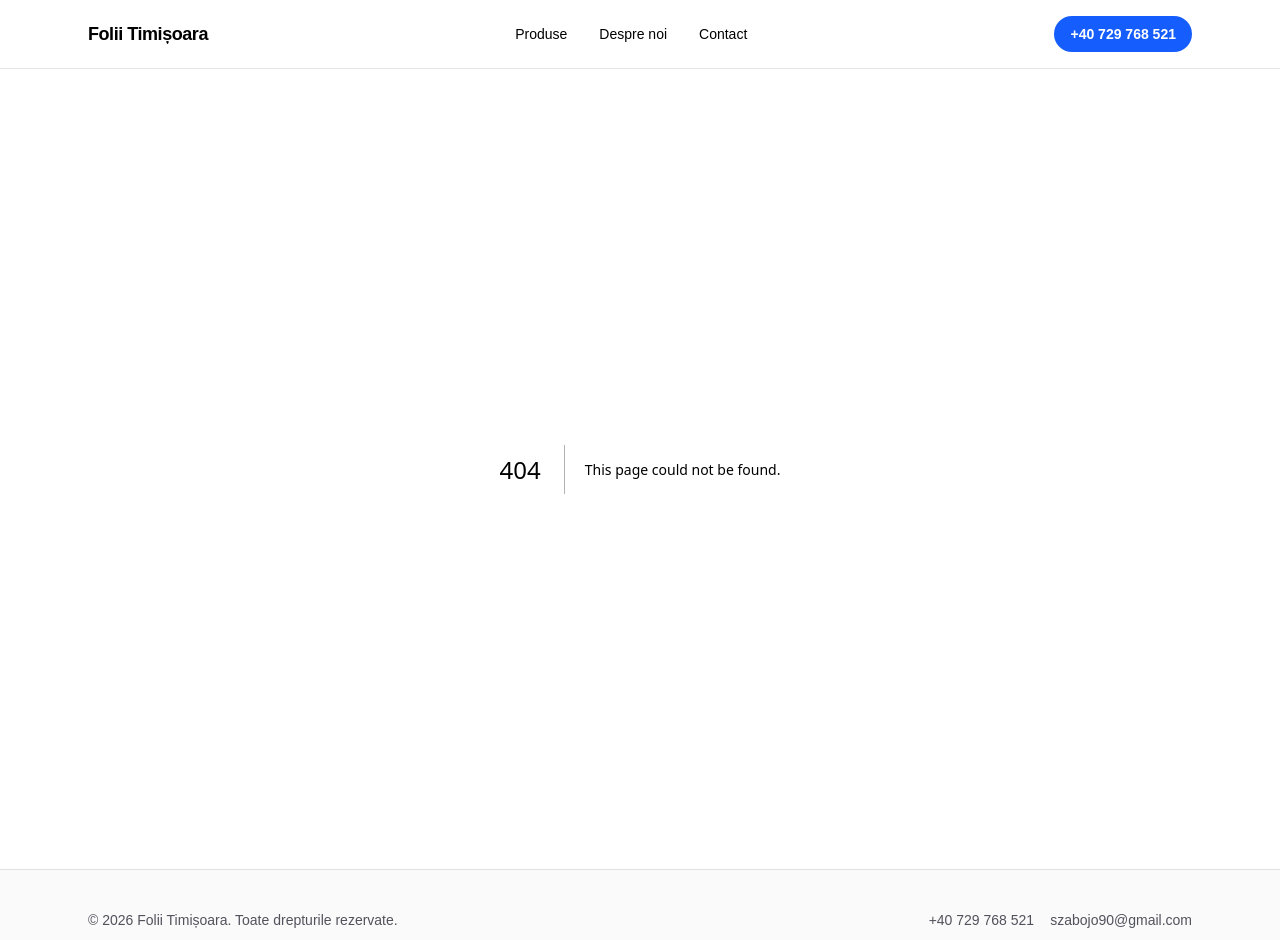
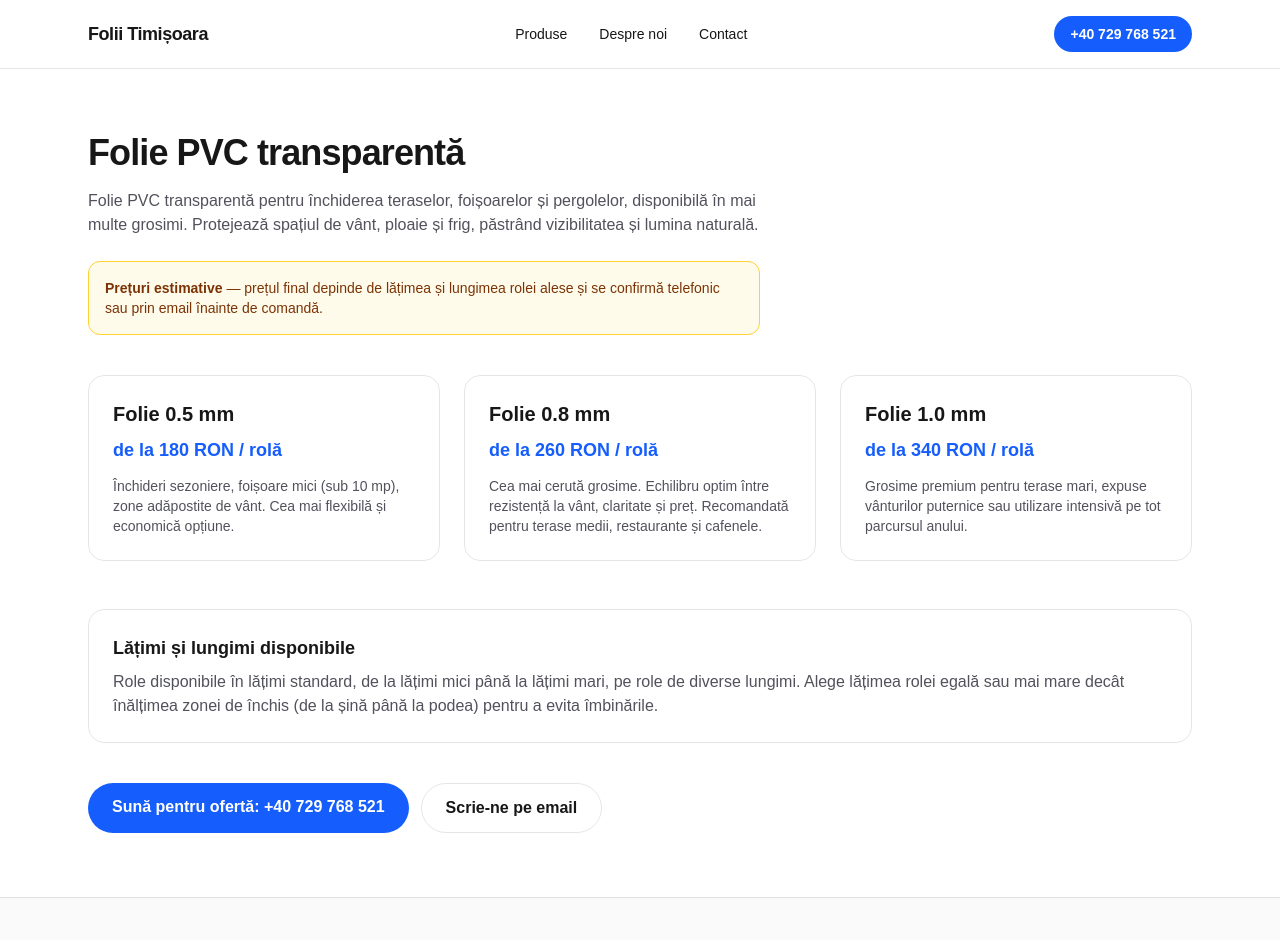
Before and after one commit to santoby13-dev/folii-timisoara, a Next.js app: page /produse/folie-pvc-transparenta in a window 1280 px wide. Before the commit this address had no page. Shown: the top 940 px of the page. Built offline with nearby package versions, Linux system fonts and the light colour scheme.

Commit message:
Add folie PVC transparenta category page with thickness variants and estimated pricing

```diff
--- a/app/page.tsx
+++ b/app/page.tsx
@@ -1,25 +1,12 @@
+import Link from "next/link";
 import { siteConfig } from "@/lib/site-config";
 
 const products = [
   {
     title: "Folie PVC transparentă",
     description:
-      "Folie PVC de înaltă claritate, rezistentă la intemperii, pentru închiderea teraselor și pergolelor.",
-  },
-  {
-    title: "Rulouri PVC cu ghidaje",
-    description:
-      "Sisteme de rulouri transparente pe ghidaje, ușor de manevrat, pentru protecție rapidă împotriva vântului și ploii.",
-  },
-  {
-    title: "Confecții metalice",
-    description:
-      "Structuri metalice personalizate pentru susținerea foliei, adaptate dimensiunilor terasei tale.",
-  },
-  {
-    title: "Montaj profesional",
-    description:
-      "Echipă de montaj cu experiență, măsurători la fața locului și instalare rapidă în Timișoara și împrejurimi.",
+      "Folie PVC de înaltă claritate, rezistentă la intemperii, disponibilă în grosimi de 0.5mm, 0.8mm și 1.0mm, pentru închiderea teraselor și pergolelor.",
+    href: "/produse/folie-pvc-transparenta",
   },
 ];
 
@@ -67,15 +54,19 @@ export default function Home() {
           </h2>
           <div className="mt-10 grid gap-6 sm:grid-cols-2">
             {products.map((product) => (
-              <div
+              <Link
                 key={product.title}
-                className="rounded-2xl border border-black/10 p-6 dark:border-white/10"
+                href={product.href}
+                className="rounded-2xl border border-black/10 p-6 transition-colors hover:border-blue-600 dark:border-white/10 dark:hover:border-blue-500"
               >
                 <h3 className="text-lg font-semibold">{product.title}</h3>
                 <p className="mt-2 text-zinc-600 dark:text-zinc-400">
                   {product.description}
                 </p>
-              </div>
+                <span className="mt-4 inline-block text-sm font-semibold text-blue-600">
+                  Vezi grosimi și prețuri &rarr;
+                </span>
+              </Link>
             ))}
           </div>
         </div>
--- /dev/null
+++ b/app/produse/folie-pvc-transparenta/page.tsx
@@ -0,0 +1,91 @@
+import type { Metadata } from "next";
+import { siteConfig } from "@/lib/site-config";
+
+export const metadata: Metadata = {
+  title: "Folie PVC transparentă | Folii Timișoara",
+  description:
+    "Folie PVC transparentă pentru închidere terase, foișoare și pergole, în grosimi de 0.5mm, 0.8mm și 1.0mm.",
+};
+
+const variants = [
+  {
+    thickness: "0.5 mm",
+    price: "de la 180 RON / rolă",
+    use: "Închideri sezoniere, foișoare mici (sub 10 mp), zone adăpostite de vânt. Cea mai flexibilă și economică opțiune.",
+  },
+  {
+    thickness: "0.8 mm",
+    price: "de la 260 RON / rolă",
+    use: "Cea mai cerută grosime. Echilibru optim între rezistență la vânt, claritate și preț. Recomandată pentru terase medii, restaurante și cafenele.",
+  },
+  {
+    thickness: "1.0 mm",
+    price: "de la 340 RON / rolă",
+    use: "Grosime premium pentru terase mari, expuse vânturilor puternice sau utilizare intensivă pe tot parcursul anului.",
+  },
+];
+
+export default function FoliePvcTransparentaPage() {
+  return (
+    <div className="mx-auto max-w-6xl px-6 py-16">
+      <h1 className="text-3xl font-bold tracking-tight sm:text-4xl">
+        Folie PVC transparentă
+      </h1>
+      <p className="mt-4 max-w-2xl text-zinc-600 dark:text-zinc-400">
+        Folie PVC transparentă pentru închiderea teraselor, foișoarelor și
+        pergolelor, disponibilă în mai multe grosimi. Protejează spațiul de
+        vânt, ploaie și frig, păstrând vizibilitatea și lumina naturală.
+      </p>
+
+      <p className="mt-6 max-w-2xl rounded-xl border border-amber-300 bg-amber-50 p-4 text-sm text-amber-900 dark:border-amber-900 dark:bg-amber-950 dark:text-amber-200">
+        <strong>Prețuri estimative</strong> — prețul final depinde de lățimea
+        și lungimea rolei alese și se confirmă telefonic sau prin email
+        înainte de comandă.
+      </p>
+
+      <div className="mt-10 grid gap-6 sm:grid-cols-3">
+        {variants.map((variant) => (
+          <div
+            key={variant.thickness}
+            className="flex flex-col rounded-2xl border border-black/10 p-6 dark:border-white/10"
+          >
+            <h2 className="text-xl font-semibold">
+              Folie {variant.thickness}
+            </h2>
+            <p className="mt-2 text-lg font-semibold text-blue-600">
+              {variant.price}
+            </p>
+            <p className="mt-3 flex-1 text-sm text-zinc-600 dark:text-zinc-400">
+              {variant.use}
+            </p>
+          </div>
+        ))}
+      </div>
+
+      <div className="mt-12 rounded-2xl border border-black/10 p-6 dark:border-white/10">
+        <h2 className="text-lg font-semibold">Lățimi și lungimi disponibile</h2>
+        <p className="mt-2 text-zinc-600 dark:text-zinc-400">
+          Role disponibile în lățimi standard, de la lățimi mici până la
+          lățimi mari, pe role de diverse lungimi. Alege lățimea rolei egală
+          sau mai mare decât înălțimea zonei de închis (de la șină până la
+          podea) pentru a evita îmbinările.
+        </p>
+      </div>
+
+      <div className="mt-10 flex flex-col gap-3 sm:flex-row">
+        <a
+          href={siteConfig.phoneHref}
+          className="rounded-full bg-blue-600 px-6 py-3 text-center text-base font-semibold text-white transition-colors hover:bg-blue-700"
+        >
+          Sună pentru ofertă: {siteConfig.phone}
+        </a>
+        <a
+          href={`mailto:${siteConfig.email}`}
+          className="rounded-full border border-black/10 px-6 py-3 text-center text-base font-semibold transition-colors hover:bg-black/5 dark:border-white/10 dark:hover:bg-white/5"
+        >
+          Scrie-ne pe email
+        </a>
+      </div>
+    </div>
+  );
+}
--- a/components/Header.tsx
+++ b/components/Header.tsx
@@ -2,7 +2,7 @@ import Link from "next/link";
 import { siteConfig } from "@/lib/site-config";
 
 const navLinks = [
-  { href: "/#produse", label: "Produse" },
+  { href: "/produse/folie-pvc-transparenta", label: "Produse" },
   { href: "/#despre", label: "Despre noi" },
   { href: "/#contact", label: "Contact" },
 ];
```
